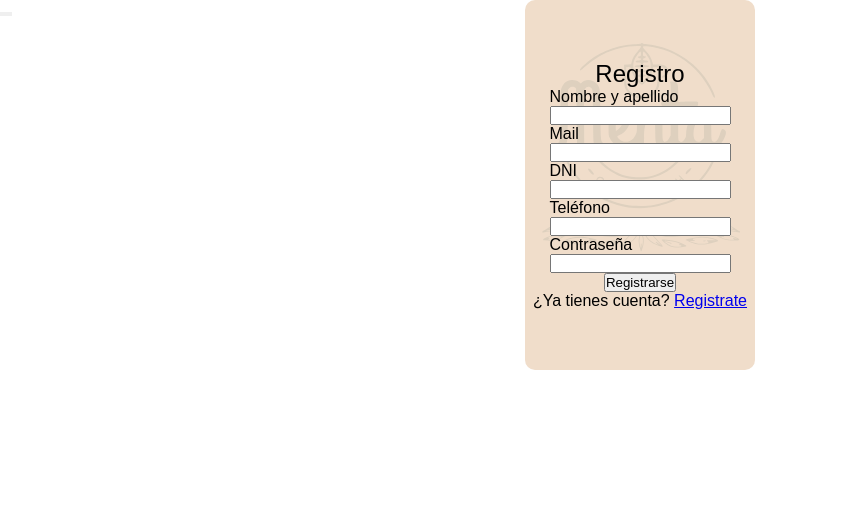
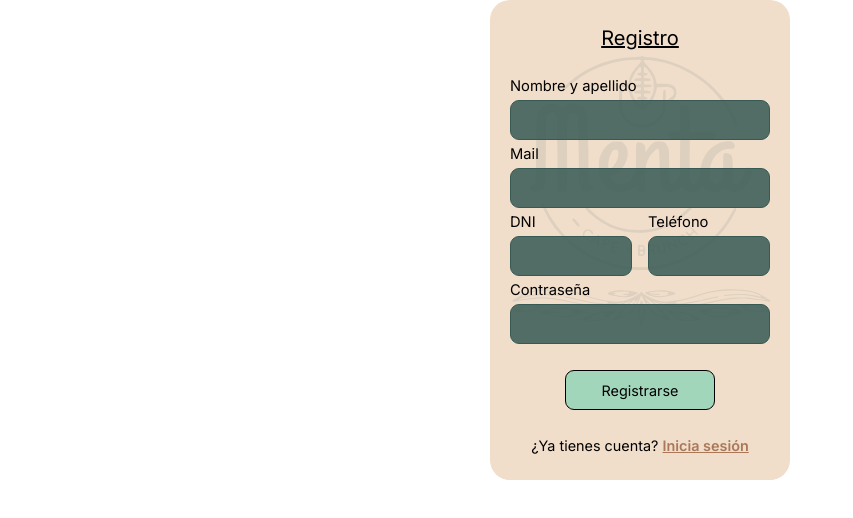
Before and after one commit to maikisinovsky/Menta-web, a React (Create React App) app in the folder frontend/: page /signup in a window 1280 px wide. Shown: the top 518 px of the page, without its empty margins (0-853 px from the left). Built offline with nearby package versions, Linux system fonts and the light colour scheme.

Commit message:
chore: css sign up

```diff
--- a/frontend/public/index.html
+++ b/frontend/public/index.html
@@ -9,6 +9,8 @@
       name=""
       content=""
     />
+    <!-- google fonts--><link href="https://fonts.googleapis.com/css2?family=Inter:wght@100;200;300;400;500;600;700;800;900&display=swap" rel="stylesheet">
+
     <link rel="apple-touch-icon" href="%PUBLIC_URL%/logo192.png" />
     <link rel="manifest" href="%PUBLIC_URL%/manifest.json" />
     <title>Menta</title>
--- a/frontend/src/App.css
+++ b/frontend/src/App.css
@@ -1,6 +1,6 @@
 * {
   padding: 0;
   margin: 0;
-  font-family: Arial, Helvetica, sans-serif;
+  font-family:'Inter', sans-serif;
   box-sizing: border-box;
 }
--- a/frontend/src/pages/signup.jsx
+++ b/frontend/src/pages/signup.jsx
@@ -8,7 +8,8 @@ function Signup() {
       <div className='sign-container'>
 
       <h2 className='sign-title'>Registro</h2>
-      <section>
+
+      <main className='form-container'>
         <section className='container'>
         <label className='sign-label'>Nombre y apellido</label>
         <input type='text' className='sign-input'></input>
@@ -23,13 +24,14 @@ function Signup() {
 
         <div className='container'>
           <label className='sign-label'>DNI</label>
-          <input type='text' className='sign-input'></input>
+          <input type='text' className='dni-input'></input>
         </div>
 
         <div className='container'>
           <label className='sign-label'>Teléfono</label>
-          <input type='text' className='sign-input'></input>
+          <input type='text' className='phone-input' ></input>
         </div>
+
       </section>
 
       <section className='container'>
@@ -37,11 +39,11 @@ function Signup() {
         <input type='text' className='sign-input'></input>
       </section>
 
-      </section>
+      </main>
 
-      <button>Registrarse</button>
+      <button className='sign-button'>Registrarse</button>
 
-      <p className='login-text'>¿Ya tienes cuenta? <Link to="/Login" className='link'>Registrate</Link></p>
+      <p className='login-text'>¿Ya tienes cuenta? <Link to="/Login" className='link'>Inicia sesión</Link></p>
 
       </div>
     </main>
--- a/frontend/src/styles/Navbar.css
+++ b/frontend/src/styles/Navbar.css
@@ -1,3 +1,4 @@
 .navbar {
     position: fixed;
+    display: none;
 }
--- a/frontend/src/styles/Signup.css
+++ b/frontend/src/styles/Signup.css
@@ -17,24 +17,75 @@
 }
 
 .sign-container {
-    width: 230px;
-    height: 370px;
+    width: 300px;
+    height: 480px;
     background-image: url(../assets/sign_background.svg);
     background-size: cover;
-    border-radius: 10px;
+    border-radius: 20px;
     display:flex;
     align-items: center;
-    justify-content: center;
+    justify-content: space-evenly;
+    flex-direction: column;
+}
+
+.form-container {
+    gap: 5px;
+    display: flex;
     flex-direction: column;
 }
 
 .container {
     display: flex;
     flex-direction: column;
+    flex: 0 1 auto;
+    gap: 5px;
 }
 
-
+.dni-phone-container {
+    display: flex;
+    flex-direction: row;
+    justify-content: space-between;
+}
 
 .sign-title {
-    font-weight: 100;
+    font-weight: 400;
+    font-size: 1.25rem;
+    text-decoration: underline;
 }
+
+.sign-label {
+    font-size: 0.92rem;
+}
+
+.sign-input,
+.phone-input,
+.dni-input,
+.sign-button {
+    background-color: #375A54D9;
+    border: 1px solid #375A54;
+    width: 260px;
+    height: 40px;
+    border-radius: 9px;
+    font-size: 0.9rem;
+}
+
+.phone-input,
+.dni-input {
+    width: 122px;
+}
+
+.sign-button {
+    background-color: #A2D6BB;
+    border: 1.4px solid black;
+    width: 150px;
+
+}
+
+.link {
+    color:#AA7859;
+    font-weight:600;
+}
+
+.login-text {
+    font-size: 0.9rem;
+}
```
